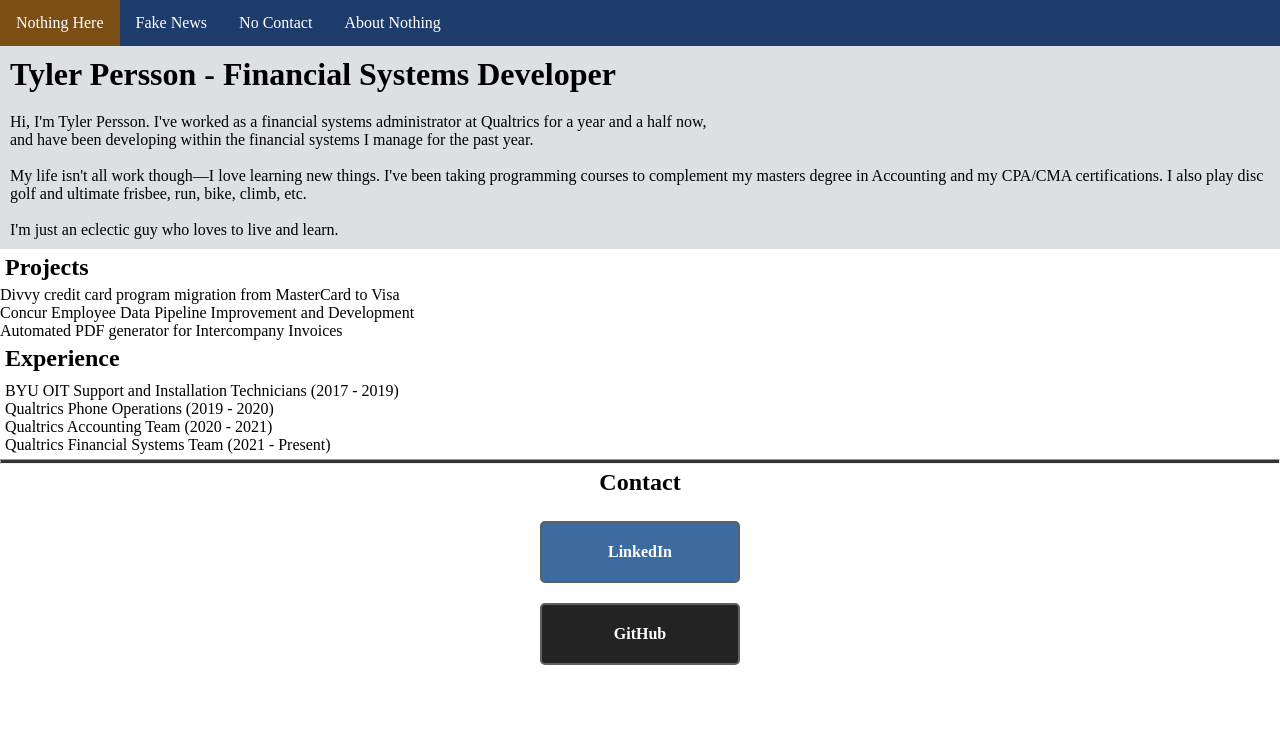
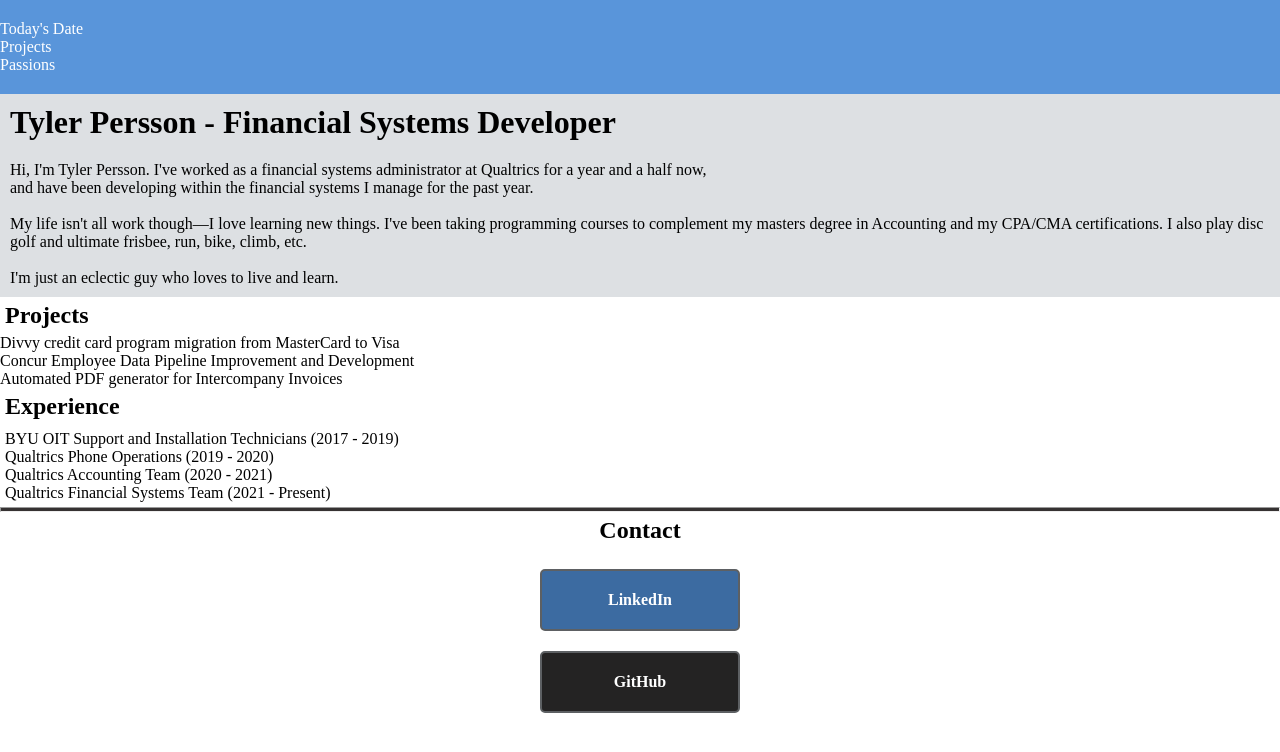
Before and after one commit to TyPerss/portfolio, a plain HTML site: page index.html in a window 1280 px wide. Drawn offline with Linux system fonts and the light colour scheme.

Commit message:
Just testing this from VS Code.

```diff
--- a/index.html
+++ b/index.html
@@ -1,19 +1,20 @@
 <!DOCTYPE html>
 <html>
+
    <head>
       <title>Tyler Persson's Portolio</title>
       <meta charset='UTF-8'/>
       <link rel='stylesheet' href='styles.css'/>
    </head>
+
    <body>
+      <div class='menu-container'>
+         <div class='date'>Today's Date</div>
+         <div class='projects'>Projects</div>
+         <div class='passions'>Passions</div>
+      </div>
+
       <div class = 'fullPage'>
-
-         <ul class = 'navBar'>
-            <li><a href="default.asp">Nothing Here</a></li>
-            <li><a href="news.asp">Fake News</a></li>
-            <li><a href="contact.asp">No Contact</a></li>
-            <li><a href="about.asp">About Nothing</a></li>
-         </ul>
 
          <h1>Tyler Persson - Financial Systems Developer</h1>
          <p>Hi, I'm Tyler Persson. I've worked as a financial systems administrator at Qualtrics for a year and a half now, <br>
--- a/styles.css
+++ b/styles.css
@@ -2,6 +2,17 @@
    margin: 0;
    padding: 0;
    box-sizing: border-box;
+ }
+
+ .menu-container {
+   color: #fff;
+   background-color: #5995DA;  /* Blue */
+   padding: 20px 0;
+ }
+
+ .menu {
+   border: 1px solid #fff;  /* For debugging */
+   width: 900px;
  }
 
 h1, p {
```
Also changed, not shown: IMG_0496.JPG (added).
